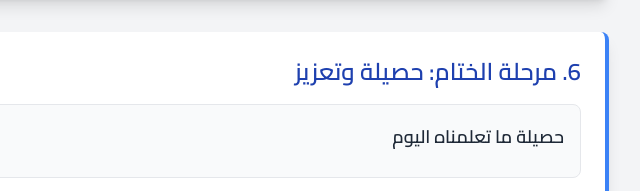
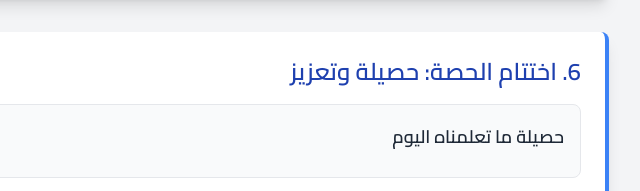
Before and after one commit to rachidoutgadirt-byte/Interactive-lesson, a plain HTML site: page index.html in a window 1280 px wide. Shown: the part 3217-3408 px from the top of the page, 639-1279 px from the left. Drawn offline with nearby package versions, Linux system fonts and the light colour scheme.

Commit message:
Update closing section header text

```diff
--- a/index.html
+++ b/index.html
@@ -281,7 +281,7 @@
 
             <!-- 6. مرحلة الختام (من البطاقة التقنية) -->
             <section id="closing" class="bg-white rounded-lg shadow-lg p-6 border-r-4 border-blue-500">
-                <h2 class="text-2xl font-semibold text-blue-800 mb-4">6. مرحلة الختام: حصيلة وتعزيز</h2>
+                <h2 class="text-2xl font-semibold text-blue-800 mb-4">6. اختتام الحصة: حصيلة وتعزيز</h2>
                 <div class="bg-gray-50 p-4 rounded-lg border border-gray-200 mb-4">
                     <h3 id="summary-toggle" class="text-lg font-semibold mb-2 cursor-pointer flex justify-between items-center">
                         <span>حصيلة ما تعلمناه اليوم</span>
```
